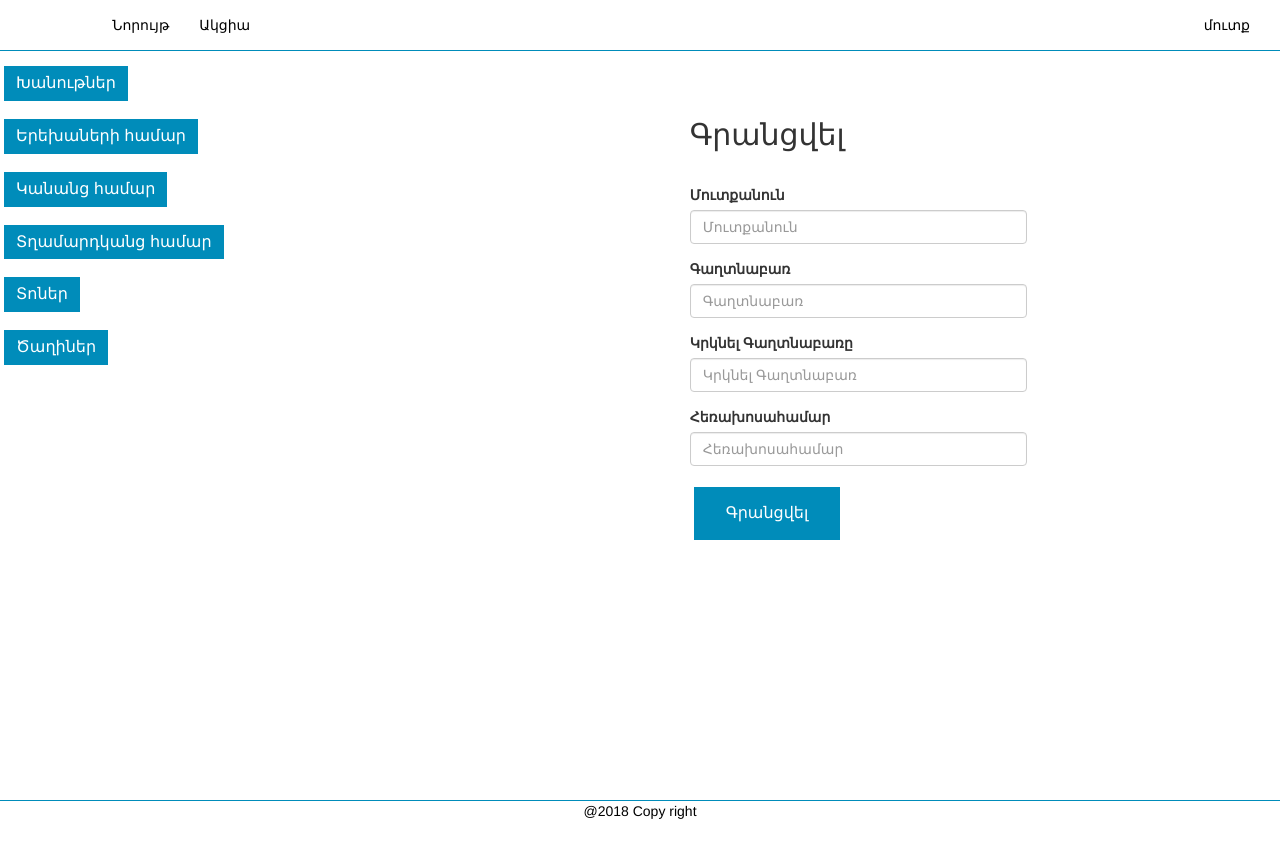
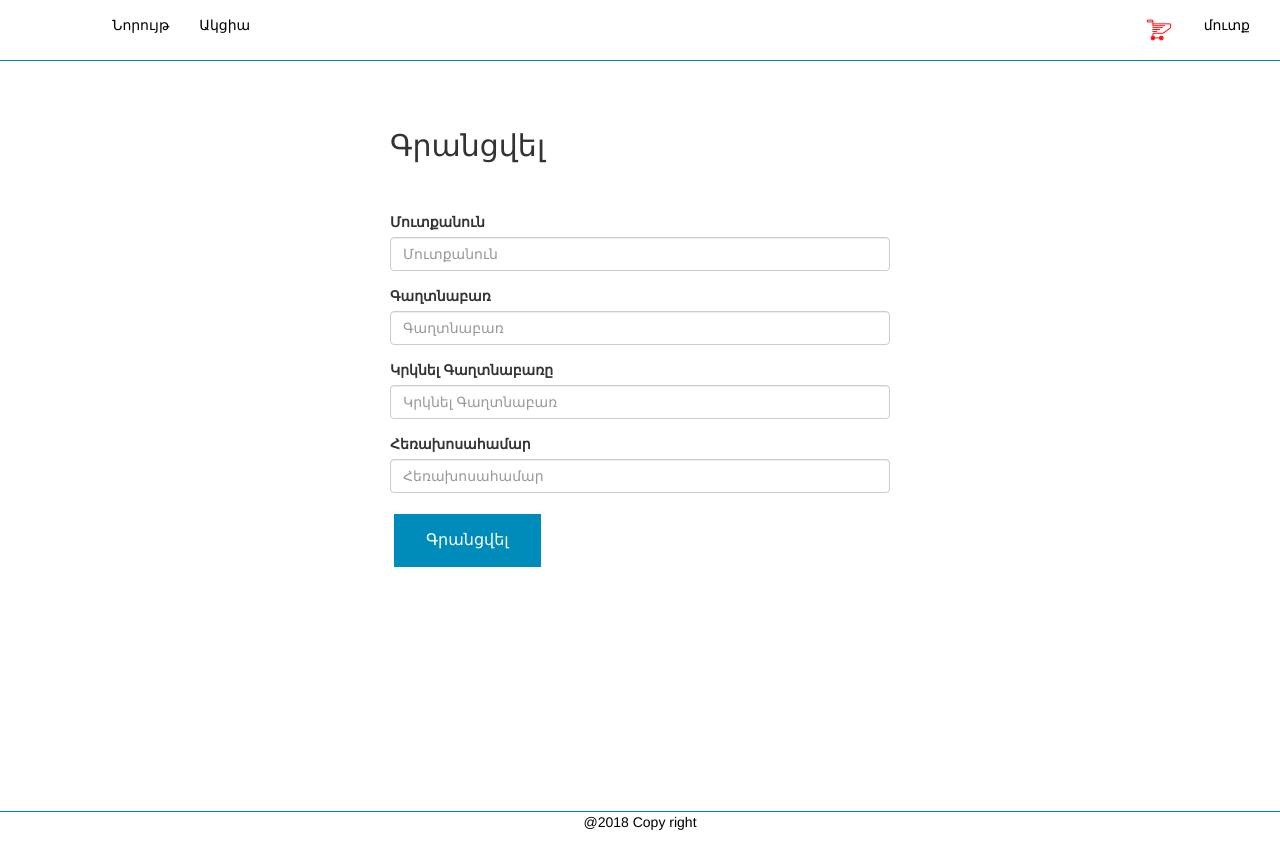
Before and after one commit to VrezhUnanyan/shop, an Angular app in the folder shop/: page /signin in a window 1280 px wide. Built offline with nearby package versions, Linux system fonts and the light colour scheme.

Commit message:
Added functionality to show basket, login and sign in page in whall page.

```diff
--- a/shop/src/app/app.routes.ts
+++ b/shop/src/app/app.routes.ts
@@ -5,12 +5,16 @@ import { Routes, RouterModule } from '@angular/router';
 import { LoginComponent } from './component/login/login.component';
 import { SigninComponent } from './component/signin/signin.component';
 import { BodyComponent } from './component/body/body.component';
-
+import { BasketComponent } from './component/basket/basket.component';
 
 // Route Configuration
 export const routes: Routes = [
+    // navbar
     { path: 'login', component: LoginComponent },
     { path: 'signin', component: SigninComponent },
+    { path: 'basket', component: BasketComponent },
+
+    // right menu
     { path: 'shop', component: BodyComponent },
     { path: 'children', component: BodyComponent }
 ];
--- a/shop/src/app/component/app/app.component.css
+++ b/shop/src/app/component/app/app.component.css
@@ -1,6 +1,6 @@
 
 .wrapper {
-  margin-top: 50px;
+  margin-top: 61px;
   min-height: 100%;
   /* Equal to height of footer */
   /* But also accounting for potential margin-bottom of last child */
@@ -15,3 +15,16 @@
 .border {
     border-top: 1px solid #008CBA;
 }
+
+.row {
+    margin-right: 0px;
+    margin-left: 0px;
+}
+
+.rightMenuHide {
+  display: none;
+}
+
+.rightMenuShow {
+  display: block;
+}
--- a/shop/src/app/component/app/app.component.html
+++ b/shop/src/app/component/app/app.component.html
@@ -4,11 +4,11 @@
       <app-navbar class="bckColorWhit txtColor"></app-navbar>
 
       <div class="row">
-        <div class="col-md-4">
+        <div [ngClass]="{'col-md-4 rightMenuShow': !isRightMenuShow(), 'rightMenuHide': isRightMenuShow() }">
           <app-menu></app-menu>
         </div>
 
-        <div class="col-md-8">
+        <div [ngClass]="{'col-md-8': !isRightMenuShow(), 'col-md-12': isRightMenuShow()}">
           <router-outlet></router-outlet>
         </div>
 
--- a/shop/src/app/component/app/app.component.ts
+++ b/shop/src/app/component/app/app.component.ts
@@ -1,4 +1,6 @@
 import { Component } from '@angular/core';
+import { Router } from '@angular/router';
+import { Http } from '@angular/http';
 
 @Component({
   selector: 'app-root',
@@ -6,5 +8,9 @@ import { Component } from '@angular/core';
   styleUrls: ['./app.component.css'],
 })
 export class AppComponent {
-  title = 'app';
+  constructor(private router: Router, private http: Http) {
+  }
+  private isRightMenuShow(): boolean {
+    return this.router.url === '/basket' || this.router.url === '/login' || this.router.url === '/signin';
+  }
 }
--- a/shop/src/app/component/basket/basket.component.css
+++ b/shop/src/app/component/basket/basket.component.css
@@ -0,0 +1,3 @@
+.row {
+    background-color: red;
+}
--- a/shop/src/app/component/basket/basket.component.html
+++ b/shop/src/app/component/basket/basket.component.html
@@ -0,0 +1,3 @@
+    <div class="row">
+        jkk
+    </div>
--- a/shop/src/app/component/navBar/navBar.component.css
+++ b/shop/src/app/component/navBar/navBar.component.css
@@ -29,3 +29,9 @@
 .navbar-inverse .navbar-toggle:focus, .navbar-inverse .navbar-toggle:hover {
     background-color: #008CBA;
 }
+
+@media only screen and (max-width: 768px) {
+    .navBar-right {
+        float: left !important;
+    }
+}
--- a/shop/src/app/component/navBar/navBar.component.html
+++ b/shop/src/app/component/navBar/navBar.component.html
@@ -9,7 +9,7 @@
                 <span class="icon-bar"></span>
                 <span class="icon-bar"></span>
             </button>
-            <a class="mdl-navigation__link navbar-brand logo" [routerLink]="['/']" (click)="a()">ՆՎՎԱՆ</a>
+            <a class="mdl-navigation__link navbar-brand logo" [routerLink]="['/']">ՆՎՎԱՆ</a>
         </div>
         <div class="collapse navbar-collapse" [ngClass]="{ 'in': isIn }">
             <ul class="nav navbar-nav">
@@ -17,6 +17,11 @@
                 <li><a class="mdl-navigation__link txtColor" [routerLink]="['/']">Ակցիա</a></li>
             </ul>
             <ul class="navBar-right nav navbar-nav">
+                <li>
+                    <a class="mdl-navigation__link txtColor" [routerLink]="['/basket']">
+                        <img src="assets/shopping-bag.png">
+                    </a>
+                </li>
                 <li><a class="mdl-navigation__link txtColor" [routerLink]="['/login']">մուտք</a></li>
             </ul>
         </div>
--- a/shop/src/app/module/app.module.ts
+++ b/shop/src/app/module/app.module.ts
@@ -12,6 +12,7 @@ import { LoginComponent } from './../component/login/login.component';
 import { SigninComponent } from './../component/signin/signin.component';
 import { MenuComponent } from './../component/menu/menu.component';
 import { BodyComponent } from './../component/body/body.component';
+import { BasketComponent } from './../component/basket/basket.component';
 
 import { routing } from './../app.routes';
 
@@ -21,6 +22,7 @@ import { routing } from './../app.routes';
     NavbarComponent,
     LoginComponent,
     SigninComponent,
+    BasketComponent,
     MenuComponent,
     BodyComponent
   ],
```
Also changed, not shown: shop/src/app/component/basket/basket.component.ts (+13 -0 lines).
